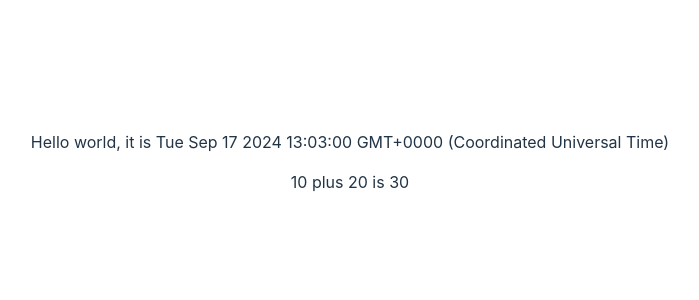
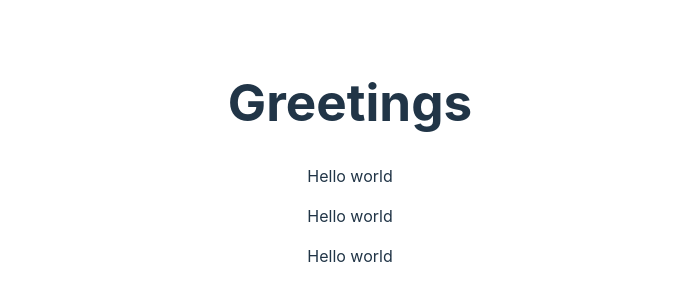
Before and after one commit to didia-josefechado-vinci/web3, a React (Vite) app in the folder tutoriels/module1/part1/: page / in a window 1280 px wide. Shown: the part 238-538 px from the top of the page, without its empty margins (290-989 px from the left). Built offline with nearby package versions, Linux system fonts and the light colour scheme.

Commit message:
compononent in app

```diff
--- a/tutoriels/module1/part1/src/App.jsx
+++ b/tutoriels/module1/part1/src/App.jsx
@@ -1,17 +1,21 @@
 import './App.css'
 
-const App = () => {
-  const now = new Date()
-  const a = 10
-  const b = 20
-  console.log(now, a+b)
-
+const Hello = () => {
   return (
     <div>
-      <p>Hello world, it is {now.toString()}</p>
-      <p>
-        {a} plus {b} is {a + b}
-      </p>
+      <p>Hello world</p>
+    </div>
+  )
+}
+
+const App = () => {
+  return (
+    <div>
+      <h1>Greetings</h1>
+      <Hello />
+
+      <Hello />
+      <Hello />
     </div>
   )
 }
```
